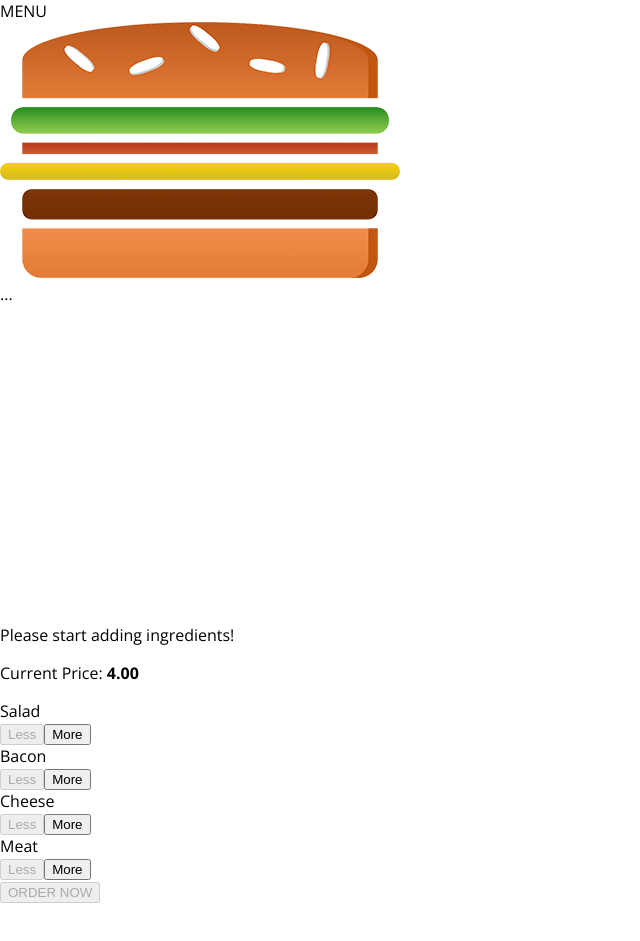
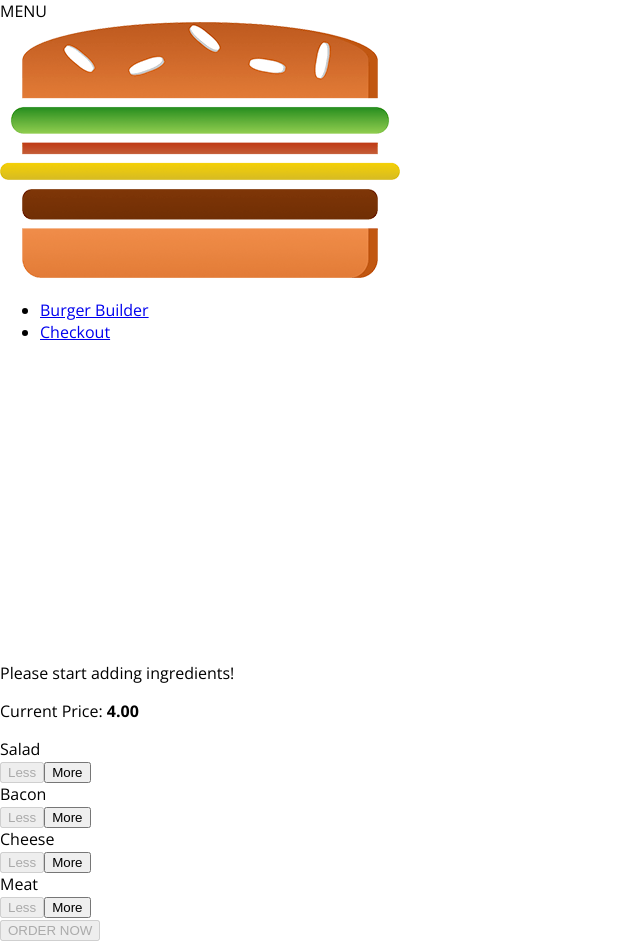
Before and after one commit to rmamchyk/burger-builder, a React app: page / in a window 1280 px wide. Shown: the whole page, without its empty margins (0-640 px from the left). Before the commit the page ends 903 px from the top, so only its background shows below. Built offline with nearby package versions, Linux system fonts and the light colour scheme.

Commit message:
Added NavigationItems component

```diff
--- /dev/null
+++ b/src/components/Navigation/NavigationItems/NavigationItem/NavigationItem.css
@@ -0,0 +1,25 @@
+.NavigationItem {
+    margin: 0;
+    box-sizing: border-box;
+    display: flex;
+    height: 100%;
+    align-items: center;
+}
+
+.NavigationItem a {
+    color: white;
+    text-decoration: none;
+    height: 100%;
+    padding: 16px 10px;
+    border-bottom: 4px solid transparent;
+    box-sizing: border-box;
+    display: block;
+}
+
+.NavigationItem a:hover,
+.NavigationItem a:active,
+.NavigationItem a.active {
+    background-color: #8f5c2c;
+    border-bottom: 4px solid #40a4c8;
+    color: white;
+}
--- /dev/null
+++ b/src/components/Navigation/NavigationItems/NavigationItem/NavigationItem.js
@@ -0,0 +1,15 @@
+import React from 'react';
+
+import classes from './NavigationItem.css';
+
+const NavigationItem = (props) => (
+    <li className={classes.NavigationItem}>
+        <a
+            href={props.link}
+            className={props.active ? classes.active : null}>
+            {props.children}
+        </a>
+    </li>
+)
+
+export default NavigationItem;
--- /dev/null
+++ b/src/components/Navigation/NavigationItems/NavigationItems.css
@@ -0,0 +1,8 @@
+.NavigationItems {
+    margin: 0;
+    padding: 0;
+    list-style: none;
+    display: flex;
+    align-items: center;
+    height: 100%;
+}
--- /dev/null
+++ b/src/components/Navigation/NavigationItems/NavigationItems.js
@@ -0,0 +1,13 @@
+import React from 'react';
+
+import classes from './NavigationItems.css';
+import NavigationItem from './NavigationItem/NavigationItem';
+
+const NavigationItems = (props) => (
+    <ul className={classes.NavigationItems}>
+        <NavigationItem link="/" active>Burger Builder</NavigationItem>
+        <NavigationItem link="/">Checkout</NavigationItem>
+    </ul>
+)
+
+export default NavigationItems;
--- a/src/components/Navigation/Toolbar/Toolbar.js
+++ b/src/components/Navigation/Toolbar/Toolbar.js
@@ -2,14 +2,13 @@
 
 import classes from './Toolbar.css';
 import Logo from '../../Logo/Logo';
+import NavigationItems from '../NavigationItems/NavigationItems';
 
 const Toolbar = (props) => (
     <header className={classes.Toolbar}>
         <div>MENU</div>
         <Logo />
-        <nav>
-            ...
-        </nav>
+        <NavigationItems />
     </header>
 )
 
```
